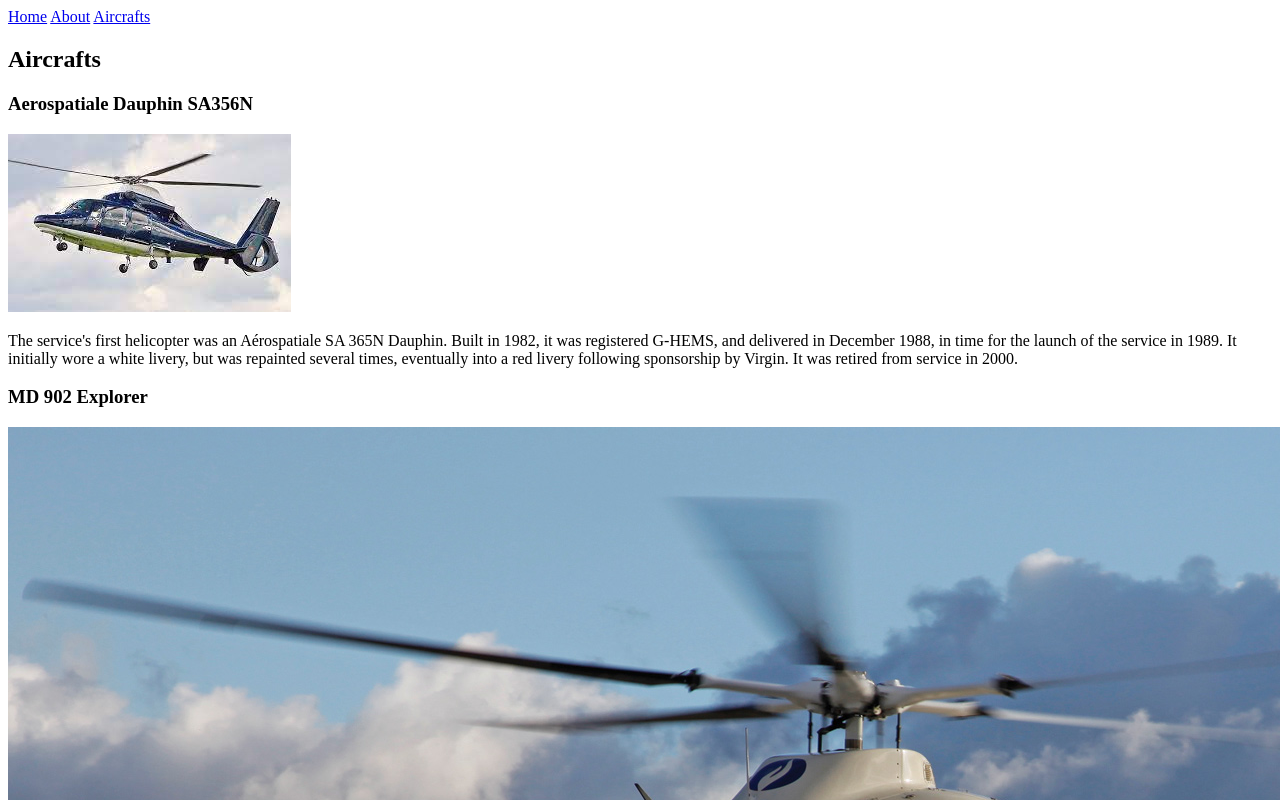
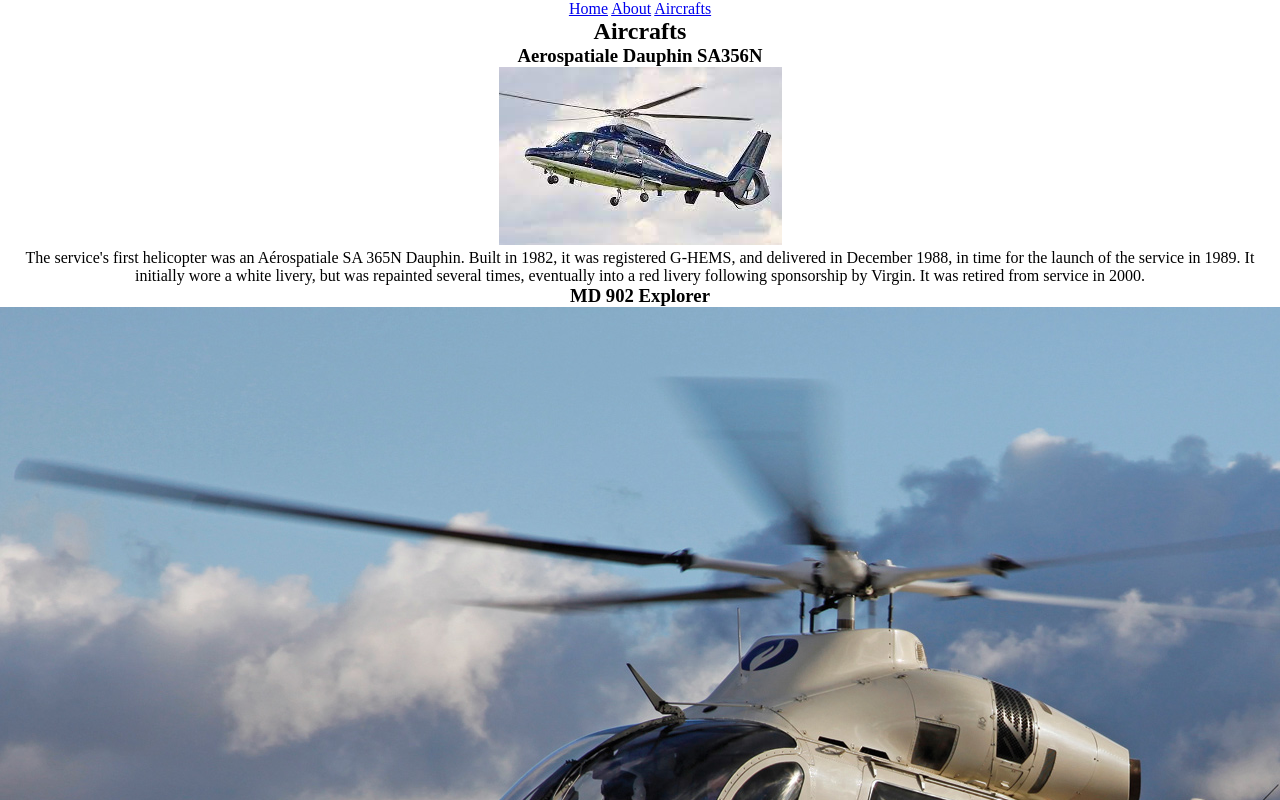
Before and after one commit to VioletViolaVi/futureproof_air_ambulance, a plain HTML site: page pages/aircrafts.html in a window 1280 px wide. Shown: the top 800 px of the page. Drawn offline with Linux system fonts and the light colour scheme; files that its build step writes are made by us from their sources.

Commit message:
Add more images & text

```diff
--- a/aircrafts.html
+++ b/pages/aircrafts.html
@@ -14,9 +14,9 @@
   <body>
     <header>
       <nav>
-        <a href="index.html">Home</a>
-        <a href="./about.html">About</a>
-        <a href="./aircrafts.html">Aircrafts</a>
+        <a href="../pages/index.html">Home</a>
+        <a href="../pages/about.html">About</a>
+        <a href="../pages/aircrafts.html">Aircrafts</a>
       </nav>
     </header>
 
@@ -28,7 +28,7 @@
       <article>
         <h3>Aerospatiale Dauphin SA356N</h3>
         <img
-          src="./images/aerospatiale.jpg"
+          src="../images/aerospatiale.jpg"
           alt="Aerospatiale Dauphin SA356N"
         />
         <p>
@@ -43,7 +43,7 @@
 
       <article>
         <h3>MD 902 Explorer</h3>
-        <img src="./images/MD902Explorer.jpg" alt="MD 902 Explorer" />
+        <img src="../images/MD902Explorer.jpg" alt="MD 902 Explorer" />
         <p>
           Two MD Helicopters MD 902 Explorers are currently in service,
           registrations G-EHMS and G-LNDN. Both wear the same red-based livery,
@@ -59,7 +59,7 @@
 
       <article>
         <h3>G-EHMS Rowan</h3>
-        <img src="./images/G-EHMS.jpg" alt="G-EHMS Rowan" />
+        <img src="../images/G-EHMS.jpg" alt="G-EHMS Rowan" />
         <p>
           G-EHMS was built in 2000 and entered service in October of the same
           year, replacing the earlier SA 365N Dauphin 2. From 6 March 2012, the
--- a/style.css
+++ b/style.css
@@ -0,0 +1,12 @@
+/**************************************************** custom default */
+
+* {
+  margin: 0;
+  padding: 0;
+  box-sizing: border-box;
+}
+
+body {
+  text-align: center;
+  cursor: default;
+}
```
Also changed, not shown: pages/about.html (renamed from about.html, +5 -3 lines), pages/index.html (renamed from index.html, +4 -4 lines), images/about.avif (added).
